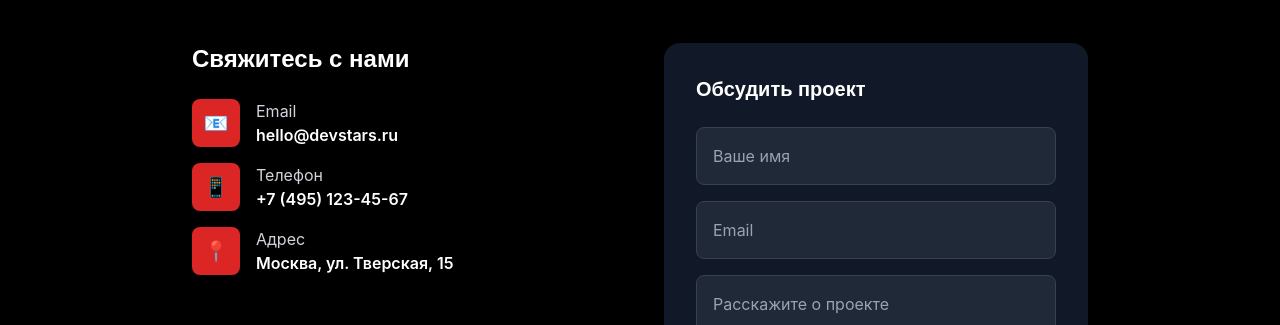
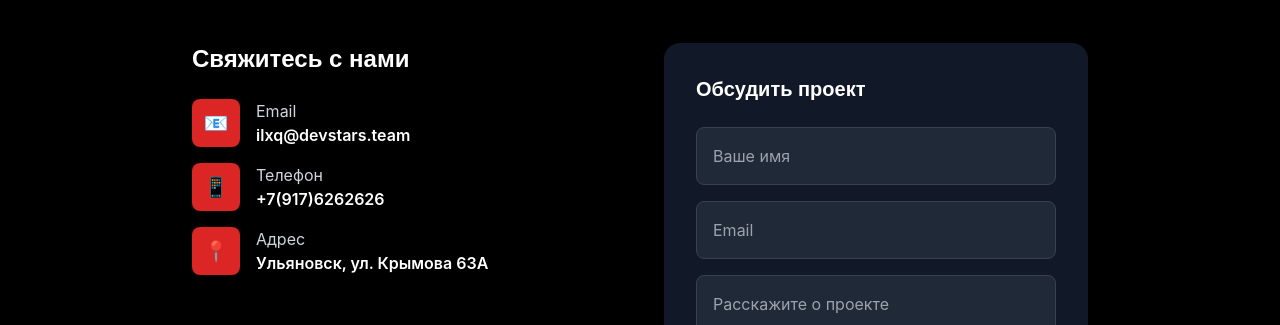
Before and after one commit to ilxq99/devstars-website-development, a React (Vite) app: page / in a window 1280 px wide. Shown: the part 6240-6565 px from the top of the page. Built offline with nearby package versions, Linux system fonts and the light colour scheme.

Commit message:
Обновление контактных данных Юры

```diff
--- a/src/pages/Index.tsx
+++ b/src/pages/Index.tsx
@@ -671,7 +671,7 @@ const Index = () => {
                   <div>
                     <p className="font-inter text-gray-300">Email</p>
                     <p className="font-inter font-semibold">
-                      hello@devstars.ru
+                      ilxq@devstars.team
                     </p>
                   </div>
                 </div>
@@ -681,9 +681,7 @@ const Index = () => {
                   </div>
                   <div>
                     <p className="font-inter text-gray-300">Телефон</p>
-                    <p className="font-inter font-semibold">
-                      +7 (495) 123-45-67
-                    </p>
+                    <p className="font-inter font-semibold">+7(917)6262626</p>
                   </div>
                 </div>
                 <div className="flex items-center space-x-4">
@@ -693,7 +691,7 @@ const Index = () => {
                   <div>
                     <p className="font-inter text-gray-300">Адрес</p>
                     <p className="font-inter font-semibold">
-                      Москва, ул. Тверская, 15
+                      Ульяновск, ул. Крымова 63А
                     </p>
                   </div>
                 </div>
```
